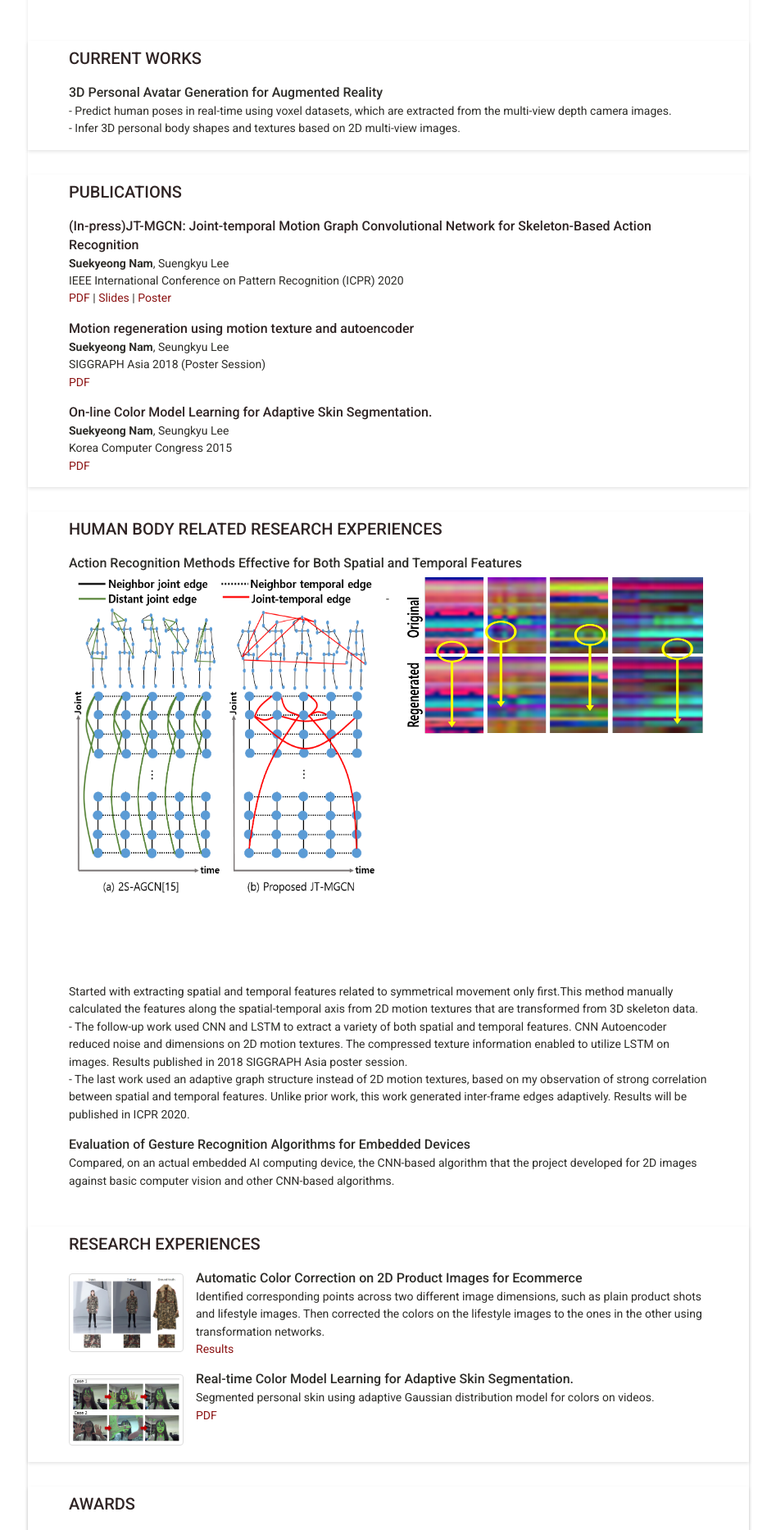
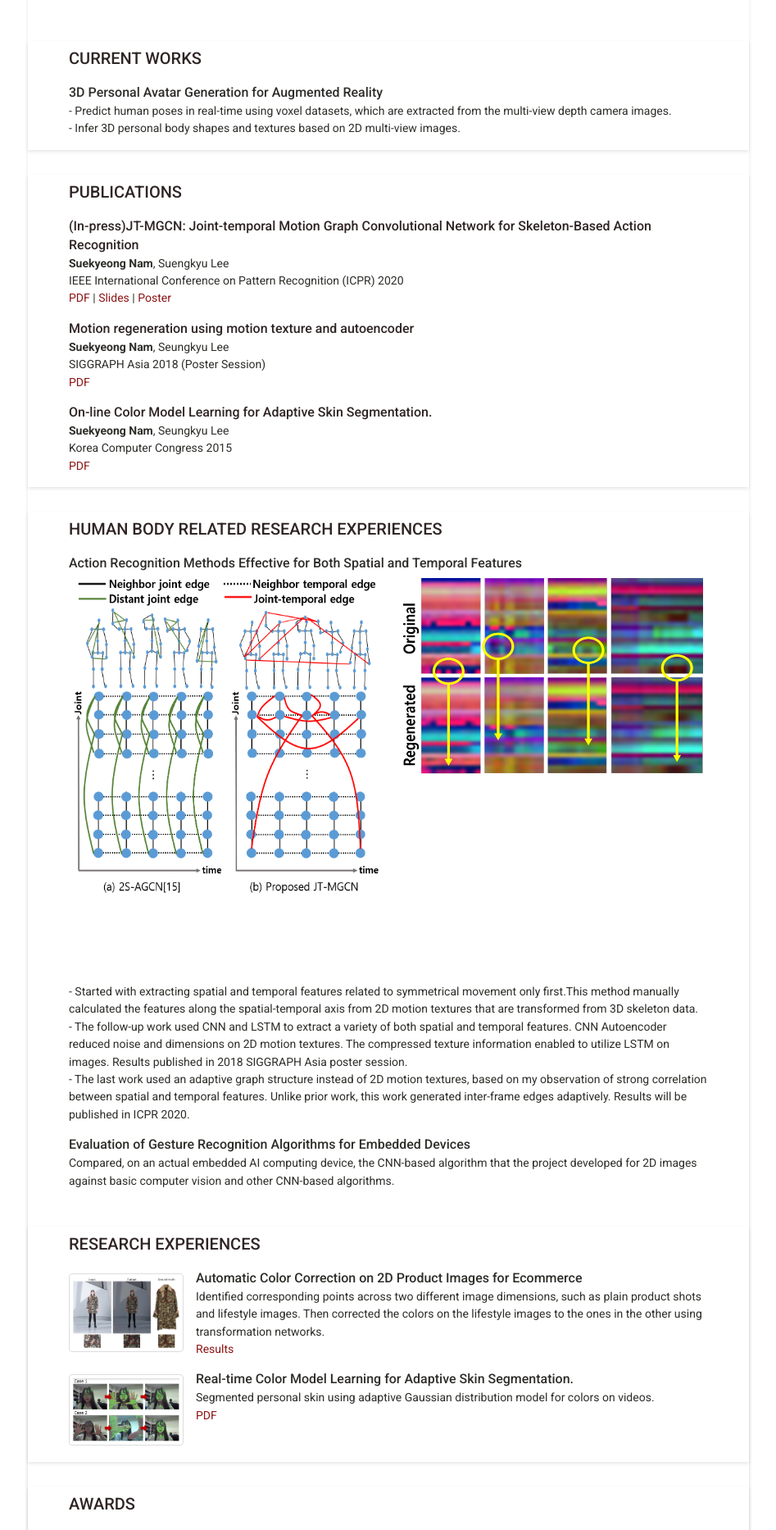
Before and after one commit to SuekyeongNam/SuekyeongNam.github.io, a Jekyll site: the page built from index.html, in a window 1280 px wide. Shown: the part 300-2166 px from the top of the page at 82% size, without its empty margins (166-1113 px from the left). Built offline with Jekyll 4.4.1, drawn with Linux system fonts in a browser that asks for light colours; some web fonts are replaced; grey boxes are pictures that could not be loaded.

Commit message:
image size modify

```diff
--- a/_includes/humanbody_projects.html
+++ b/_includes/humanbody_projects.html
@@ -12,11 +12,11 @@
           </a>
         </span><br>
         <span>
-          <div style="width:380px; height:500px; border:0px; float:left; margin-right:7px;">
-            <img src="{{site.baseurl}}/assets/images/icpr20-thumbnail.png" align="center" style="width: 380px; height: 400px;"/>
+          <div style="width:385px; height:500px; border:0px; float:left; margin-right:7px;">
+            <img src="{{site.baseurl}}/assets/images/icpr20-thumbnail.png" align="center" style="width: 385px; height: 400px;"/>
           </div>
-          <div style="width:380px; height:500px; border:0px; float:right;">
-            <img src="{{site.baseurl}}/assets/images/sigga18-thumbnail.png" align="center" style="width: 380px; height: 200px;"/>
+          <div style="width:385px; height:500px; border:0px; float:right;">
+            <img src="{{site.baseurl}}/assets/images/sigga18-thumbnail.png" align="center" style="width: 385px; height: 250px;"/>
           </div>
         </span>
         <span class="summary">
```
